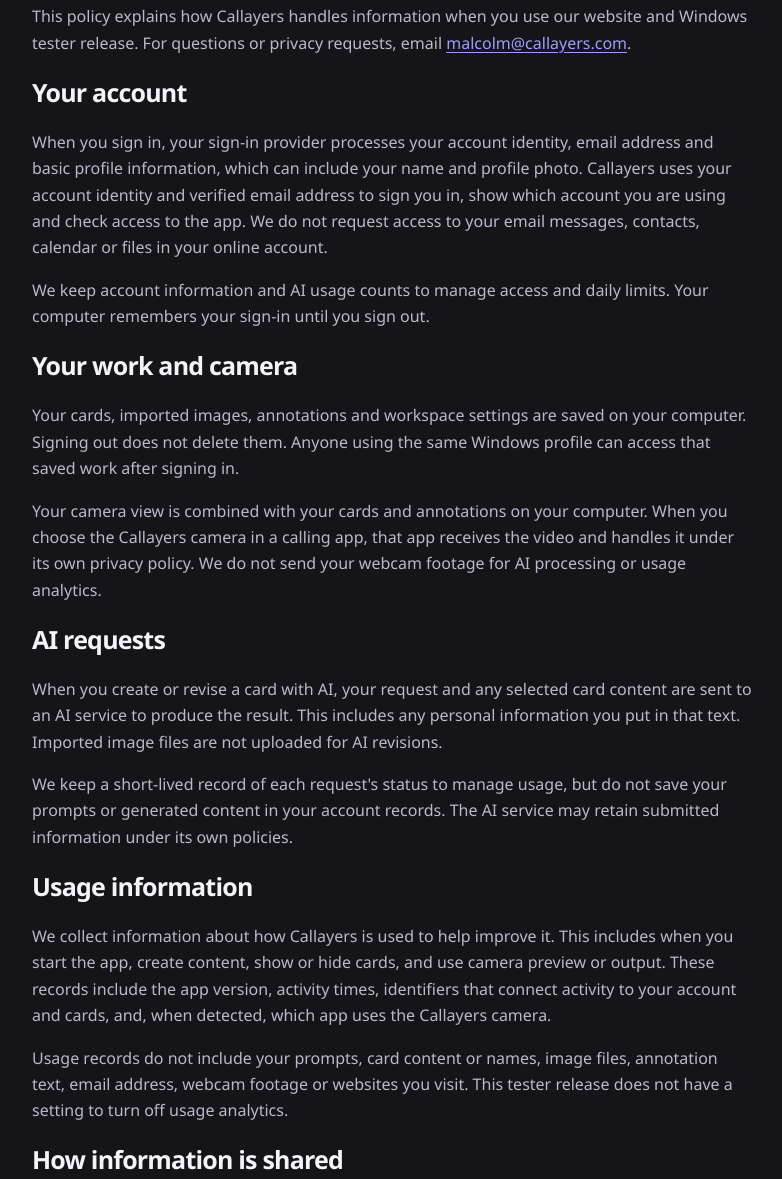
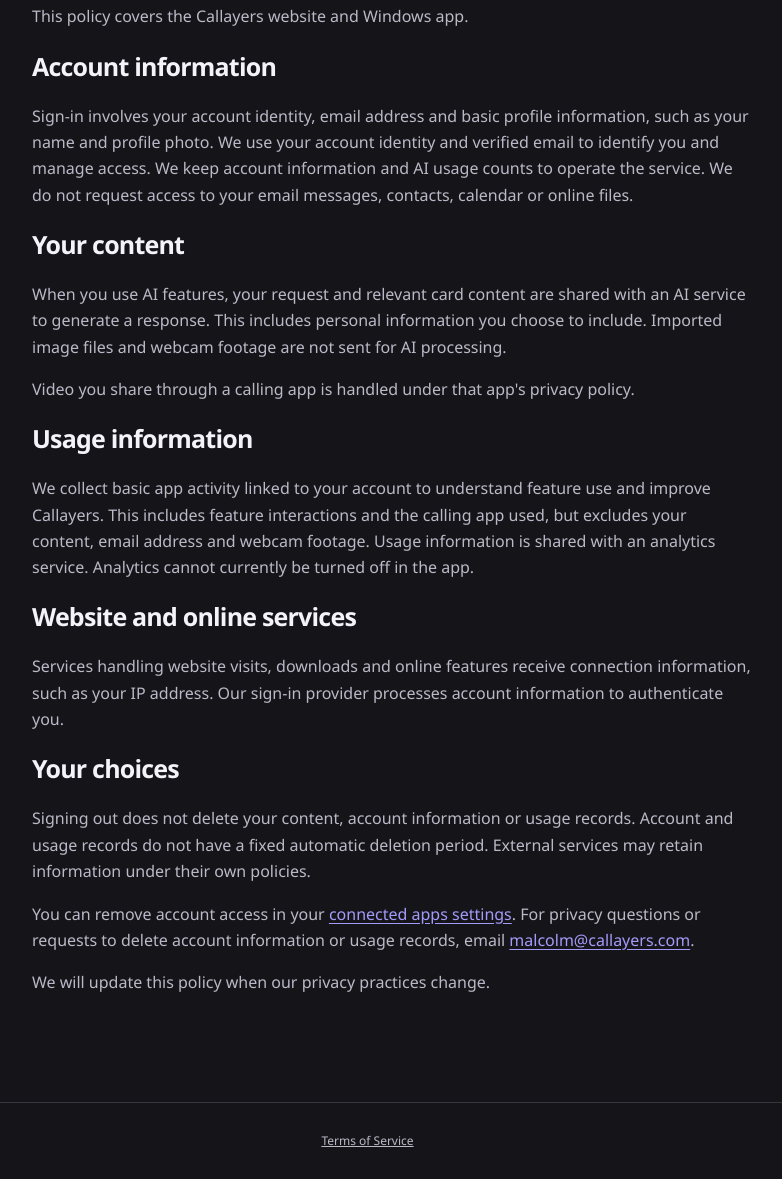
Before and after one commit to MalcolmWeaver/Callayers, a plain HTML site: page website/public/privacy.html in a window 1280 px wide. Shown: the part 316-1495 px from the top of the page, without its empty margins (248-1030 px from the left). Drawn offline with Linux system fonts and the light colour scheme; files whose address does not match are found by name.

Commit message:
fix conflict

```diff
--- a/website/public/privacy.html
+++ b/website/public/privacy.html
@@ -5,27 +5,20 @@
 <header class="wrap"><a class="brand" href="/" aria-label="Callayers home"><img class="brand-logo" src="/callayers-mark.svg" alt="" width="40" height="40">callayers</a><a class="nav-link" href="/">Back to home</a></header>
 <main class="prose wrap">
 <p class="eyebrow">CALLAYERS</p><h1>Privacy Policy</h1><p class="fine">Updated October 14, 2026</p>
-<p>This policy explains how Callayers handles information when you use our website and Windows tester release. For questions or privacy requests, email <a href="mailto:malcolm@callayers.com">malcolm@callayers.com</a>.</p>
-<h2>Your account</h2>
-<p>When you sign in, your sign-in provider processes your account identity, email address and basic profile information, which can include your name and profile photo. Callayers uses your account identity and verified email address to sign you in, show which account you are using and check access to the app. We do not request access to your email messages, contacts, calendar or files in your online account.</p>
-<p>We keep account information and AI usage counts to manage access and daily limits. Your computer remembers your sign-in until you sign out.</p>
-<h2>Your work and camera</h2>
-<p>Your cards, imported images, annotations and workspace settings are saved on your computer. Signing out does not delete them. Anyone using the same Windows profile can access that saved work after signing in.</p>
-<p>Your camera view is combined with your cards and annotations on your computer. When you choose the Callayers camera in a calling app, that app receives the video and handles it under its own privacy policy. We do not send your webcam footage for AI processing or usage analytics.</p>
-<h2>AI requests</h2>
-<p>When you create or revise a card with AI, your request and any selected card content are sent to an AI service to produce the result. This includes any personal information you put in that text. Imported image files are not uploaded for AI revisions.</p>
-<p>We keep a short-lived record of each request's status to manage usage, but do not save your prompts or generated content in your account records. The AI service may retain submitted information under its own policies.</p>
+<p>This policy covers the Callayers website and Windows app.</p>
+<h2>Account information</h2>
+<p>Sign-in involves your account identity, email address and basic profile information, such as your name and profile photo. We use your account identity and verified email to identify you and manage access. We keep account information and AI usage counts to operate the service. We do not request access to your email messages, contacts, calendar or online files.</p>
+<h2>Your content</h2>
+<p>When you use AI features, your request and relevant card content are shared with an AI service to generate a response. This includes personal information you choose to include. Imported image files and webcam footage are not sent for AI processing.</p>
+<p>Video you share through a calling app is handled under that app's privacy policy.</p>
 <h2>Usage information</h2>
-<p>We collect information about how Callayers is used to help improve it. This includes when you start the app, create content, show or hide cards, and use camera preview or output. These records include the app version, activity times, identifiers that connect activity to your account and cards, and, when detected, which app uses the Callayers camera.</p>
-<p>Usage records do not include your prompts, card content or names, image files, annotation text, email address, webcam footage or websites you visit. This tester release does not have a setting to turn off usage analytics.</p>
-<h2>How information is shared</h2>
-<p>We use service providers to handle sign-in, host the website and downloads, process AI requests and analyze usage. They receive the information needed for those services. Visiting the website, downloading the app and using online features can also share connection information, such as your IP address, with the services handling those requests.</p>
-<h2>Keeping and removing information</h2>
-<p>Saved work remains on your computer until you remove it. You can delete cards and clear annotations in the app. Signing out removes your saved sign-in, but does not delete your saved work, account information or usage records.</p>
-<p>AI request status records are scheduled for deletion after one day, though cleanup may take longer. Account information and usage records are not automatically deleted after a fixed period. Service providers may retain information under their own policies.</p>
-<p>You can remove Callayers access through your <a href="https://myaccount.google.com/connections">sign-in account's connected apps settings</a>. This does not delete information already held by Callayers. To request deletion of account information or usage records, email <a href="mailto:malcolm@callayers.com">malcolm@callayers.com</a>. Account deletion is not available within this tester release.</p>
-<h2>Policy updates</h2>
-<p>We will update this page when our privacy practices change. The date above shows when it was last revised.</p>
+<p>We collect basic app activity linked to your account to understand feature use and improve Callayers. This includes feature interactions and the calling app used, but excludes your content, email address and webcam footage. Usage information is shared with an analytics service. Analytics cannot currently be turned off in the app.</p>
+<h2>Website and online services</h2>
+<p>Services handling website visits, downloads and online features receive connection information, such as your IP address. Our sign-in provider processes account information to authenticate you.</p>
+<h2>Your choices</h2>
+<p>Signing out does not delete your content, account information or usage records. Account and usage records do not have a fixed automatic deletion period. External services may retain information under their own policies.</p>
+<p>You can remove account access in your <a href="https://myaccount.google.com/connections">connected apps settings</a>. For privacy questions or requests to delete account information or usage records, email <a href="mailto:malcolm@callayers.com">malcolm@callayers.com</a>.</p>
+<p>We will update this policy when our privacy practices change.</p>
 </main>
 <footer class="wrap"><a href="/">Callayers home</a><a href="/terms.html">Terms of Service</a><a href="mailto:malcolm@callayers.com">malcolm@callayers.com</a></footer>
 </body></html>
```
Also changed, not shown: 1 other file.
